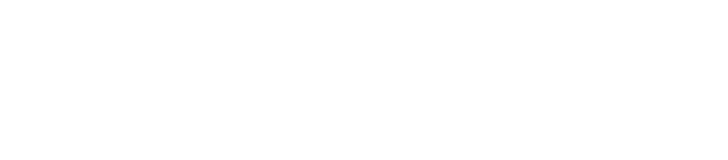
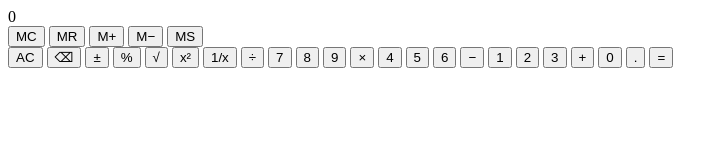
Before and after one commit to Martin888Maina/Calculator-Application, a plain HTML site: page index.html in a window 1280 px wide. Shown: the whole page, without its empty margins (0-728 px from the left). Drawn offline with Linux system fonts and the light colour scheme.

Commit message:
add calculator markup and button layout

```diff
--- a/index.html
+++ b/index.html
@@ -7,8 +7,60 @@
   <link rel="stylesheet" href="css/styles.css" />
 </head>
 <body>
-  <!-- The calculator interface is added in the next phase. -->
-  <main></main>
+  <main>
+    <section class="calculator" aria-label="Calculator">
+
+      <!-- Display: a small secondary line for the running expression sits above the
+           primary result line. -->
+      <div class="display">
+        <div class="display__expression" id="expression"></div>
+        <div class="display__result" id="result">0</div>
+      </div>
+
+      <!-- Memory controls. Wired up in the history and memory phase. -->
+      <div class="memory-bar">
+        <button type="button" class="key key--memory" data-action="memory-clear" aria-label="Memory clear">MC</button>
+        <button type="button" class="key key--memory" data-action="memory-recall" aria-label="Memory recall">MR</button>
+        <button type="button" class="key key--memory" data-action="memory-add" aria-label="Memory add">M+</button>
+        <button type="button" class="key key--memory" data-action="memory-subtract" aria-label="Memory subtract">M&#8722;</button>
+        <button type="button" class="key key--memory" data-action="memory-store" aria-label="Memory store">MS</button>
+      </div>
+
+      <!-- Main keypad. Order: control row, function row, then digits with the
+           operator column on the right. -->
+      <div class="keypad">
+        <button type="button" class="key key--fn" data-action="clear" aria-label="All clear">AC</button>
+        <button type="button" class="key key--fn" data-action="delete" aria-label="Delete">&#9003;</button>
+        <button type="button" class="key key--fn" data-action="negate" aria-label="Toggle sign">&#177;</button>
+        <button type="button" class="key key--fn" data-action="percent" aria-label="Percent">%</button>
+
+        <button type="button" class="key key--fn" data-action="sqrt" aria-label="Square root">&#8730;</button>
+        <button type="button" class="key key--fn" data-action="square" aria-label="Square">x&#178;</button>
+        <button type="button" class="key key--fn" data-action="reciprocal" aria-label="Reciprocal">1/x</button>
+        <button type="button" class="key key--op" data-operator="divide" aria-label="Divide">&#247;</button>
+
+        <button type="button" class="key key--digit" data-digit="7" aria-label="7">7</button>
+        <button type="button" class="key key--digit" data-digit="8" aria-label="8">8</button>
+        <button type="button" class="key key--digit" data-digit="9" aria-label="9">9</button>
+        <button type="button" class="key key--op" data-operator="multiply" aria-label="Multiply">&#215;</button>
+
+        <button type="button" class="key key--digit" data-digit="4" aria-label="4">4</button>
+        <button type="button" class="key key--digit" data-digit="5" aria-label="5">5</button>
+        <button type="button" class="key key--digit" data-digit="6" aria-label="6">6</button>
+        <button type="button" class="key key--op" data-operator="subtract" aria-label="Subtract">&#8722;</button>
+
+        <button type="button" class="key key--digit" data-digit="1" aria-label="1">1</button>
+        <button type="button" class="key key--digit" data-digit="2" aria-label="2">2</button>
+        <button type="button" class="key key--digit" data-digit="3" aria-label="3">3</button>
+        <button type="button" class="key key--op" data-operator="add" aria-label="Add">+</button>
+
+        <button type="button" class="key key--digit key--zero" data-digit="0" aria-label="0">0</button>
+        <button type="button" class="key key--digit" data-action="decimal" aria-label="Decimal point">.</button>
+        <button type="button" class="key key--eq" data-action="equals" aria-label="Equals">=</button>
+      </div>
+
+    </section>
+  </main>
 
   <!-- Application logic. Mode-specific modules are loaded in later phases. -->
   <script src="js/calculator.js"></script>
```
